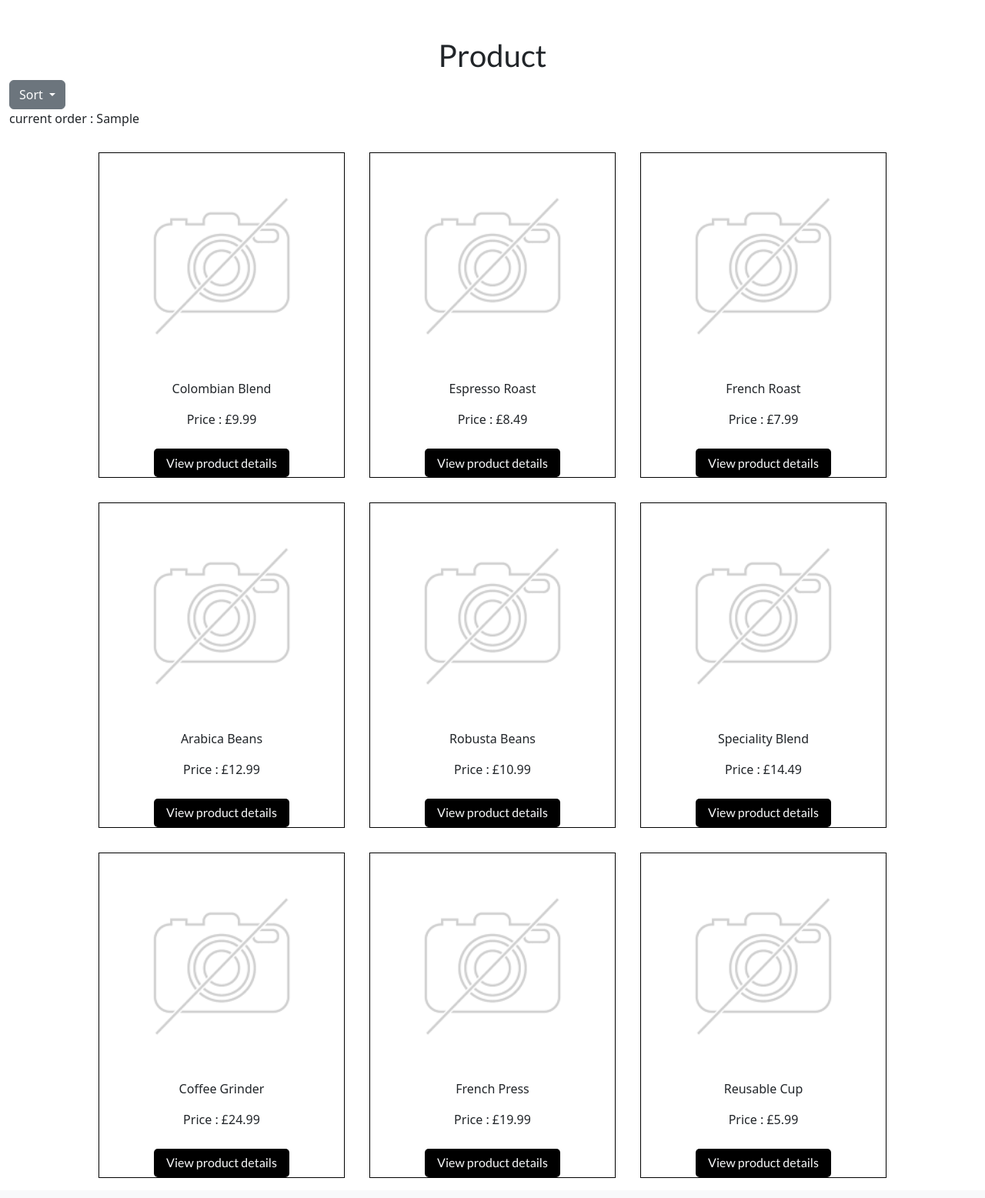
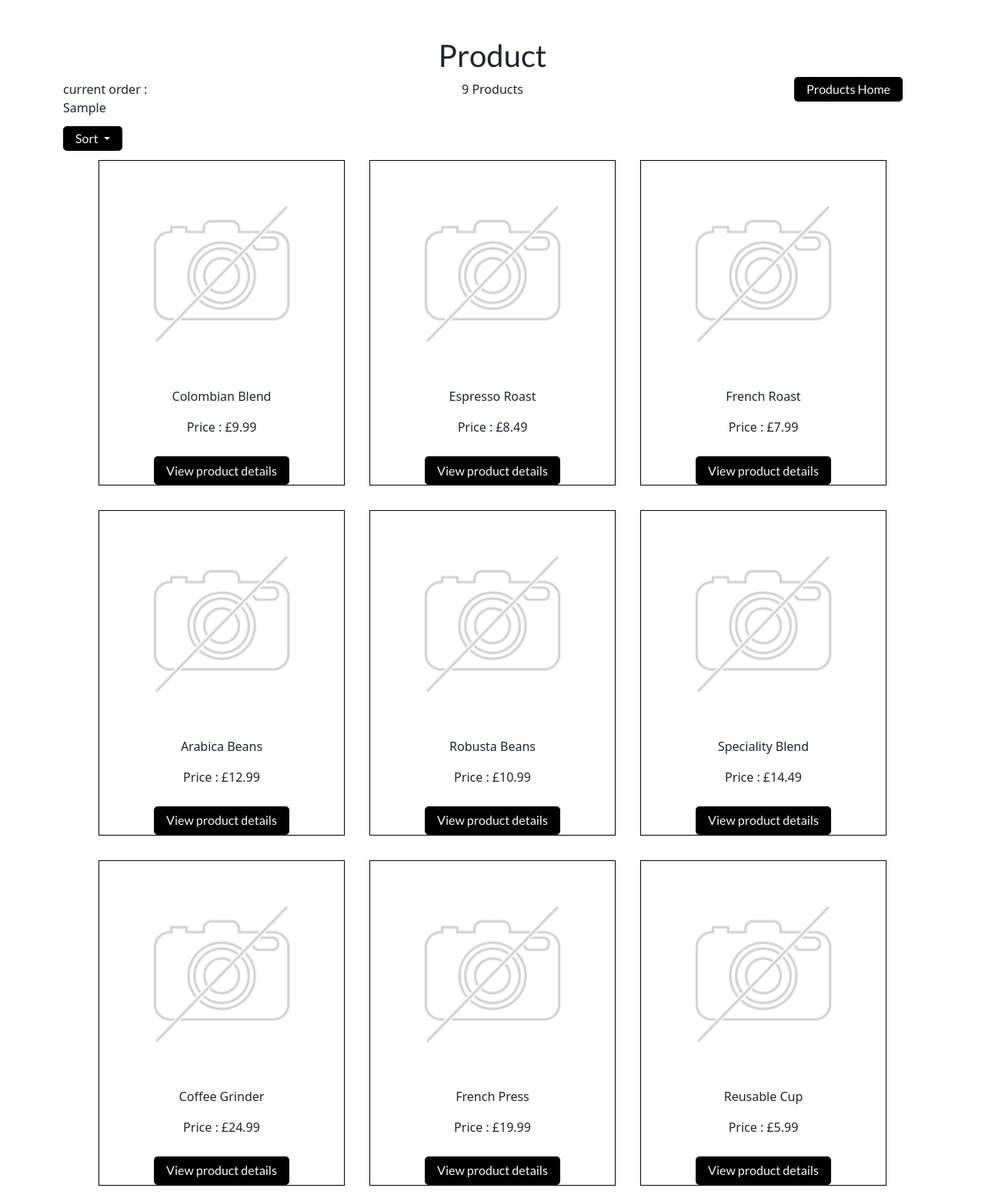
Before and after one commit to Ian-Blanshard/MP4-Coffee-Shop, a Django app: template coffeeshop/products/templates/products/products.html in a window 1280 px wide. Shown: the part 93-1650 px from the top of the page at 77% size. Before the commit the page ends 1624 px from the top, so only its background shows below. Run offline with Django 5.2, Linux system fonts and the light colour scheme; data comes from the database, SQL or seed files in the repository; the template is opened without the code that fills it: values that come from a table or form of the project are taken from there, most other values are stand-ins (such as "Sample title", 1, 10 or a date in 2020); parts of the project's set-up code (start-up, migrations or seed data) failed here and were passed over; some libraries are stand-ins or nearby versions.

Commit message:
feat: added product search term text div in products.html

```diff
--- a/coffeeshop/products/templates/products/products.html
+++ b/coffeeshop/products/templates/products/products.html
@@ -11,17 +11,33 @@
     </div>
   </div>
 
-
-<div class="dropdown">
-  <a class="btn btn-secondary dropdown-toggle" href="#" role="button" id="dropdownMenuLink" data-bs-toggle="dropdown" aria-expanded="false">
+<div class="container">
+  <div class="row">
+<div class="col-2">
+  {% if current_sorting != 'None_None' %}
+  <p>current order : {{ current_sorting}}</p>
+  {% endif %}
+  <a class="products-button dropdown-toggle" href="#" role="button" id="dropdownMenuLink" data-bs-toggle="dropdown" aria-expanded="false">
     Sort
   </a>
-  <p>current order : {{ current_sorting}}</p>
   <ul class="dropdown-menu" aria-labelledby="dropdownMenuLink">
     <li><a href="?sort=price&direction=asc{% if selected_category %}&category={{ selected_category }}{% endif %}{% if search_term %}&q={{ search_term }}{% endif %}" class="dropdown-item">Price (Low to High)</a></li>
     <li><a href="?sort=price&direction=desc{% if selected_category %}&category={{ selected_category }}{% endif %}{% if search_term %}&q={{ search_term }}{% endif %}" class="dropdown-item">Price (High to Low)</a></li>
     <li><a href="?sort=rating&direction=desc{% if selected_category %}&category={{ selected_category }}{% endif %}{% if search_term %}&q={{ search_term }}{% endif %}" class="dropdown-item">Rating</a></li>
   </ul>
+</div>
+<div class="col-8 text-center">
+  <p class="">
+      {{ products|length }} Products{% if search_term %} found for search term <strong>{{ search_term }}</strong>{% endif %}
+  </p>
+</div>
+<div class="col-2">
+  {% if search_term or current_categories or current_sorting != 'None_None' %}
+          <a href="{% url 'products' %}" class="products-button">Products Home</a>
+      {% endif %}
+</div>
+
+</div>
 </div>
   <!-- products page products container -->
   <div class="row justify-content-center">
```
